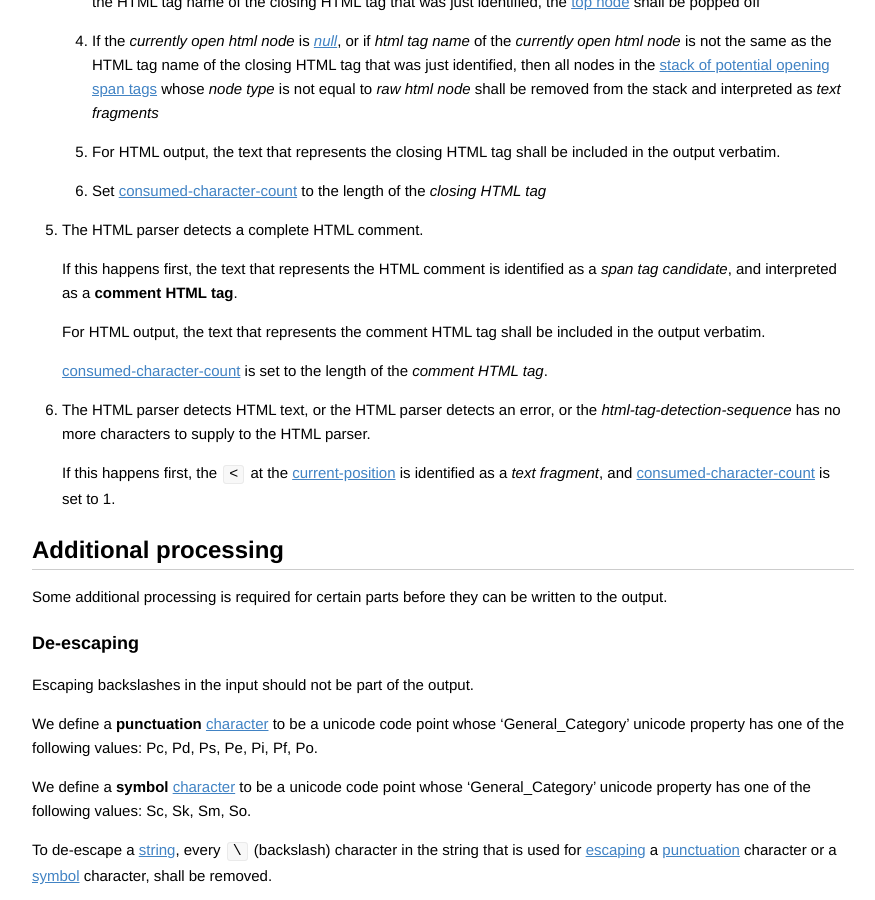
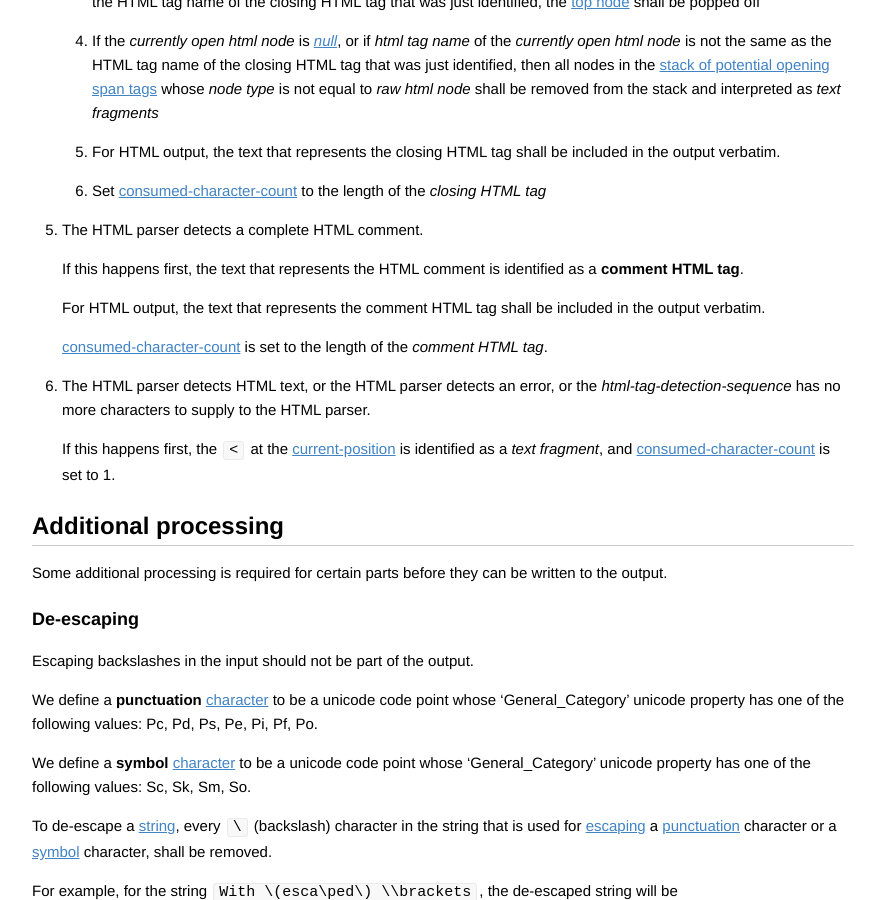
Before and after one commit to vfmd/vfmd-spec, a Jekyll site: the page built from specification.md, in a window 1280 px wide and 900 px high, scrolled down 47481 px. Shown: the whole window, without its empty margins (197-1072 px from the left). Built offline with Jekyll 4.4.1, drawn with Linux system fonts in a browser that asks for light colours; Markdown is read by kramdown in place of the engine named in the settings.

Commit message:
Make HTML comment handling description sound similar to the other HTML tag handling stuff

```diff
--- a/specification.md
+++ b/specification.md
@@ -3236,8 +3236,7 @@ time, till one of the following happens:
  5. The HTML parser detects a complete HTML comment.
 
     If this happens first, the text that represents the HTML comment is
-    identified as a _span tag candidate_, and interpreted as a **comment
-    HTML tag**.
+    identified as a **comment HTML tag**.
 
     For HTML output, the text that represents the comment HTML tag shall
     be included in the output verbatim.
```
